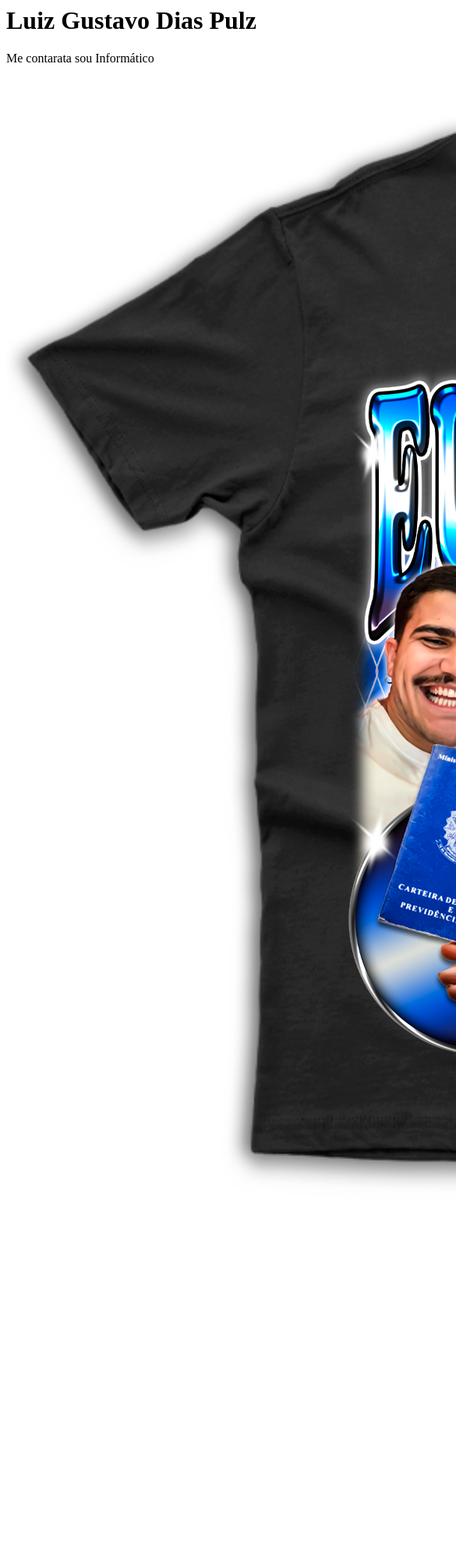
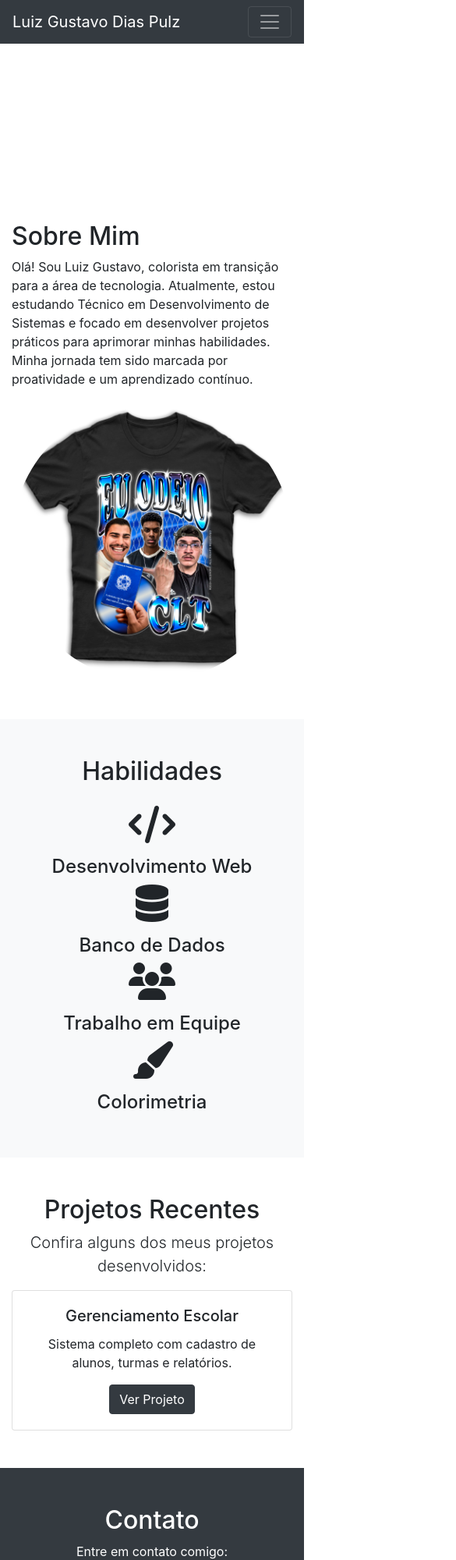
Before and after one commit to luizGDpulz/luizGDpulz.github.io, a plain HTML site: page index.html in a window 390 px wide. Shown: the top 2000 px of the page at 78% size, 585 px wide, since content can reach past the window. Before the commit the page ends 1608 px from the top, so only its background shows below. Drawn offline with nearby package versions, Linux system fonts and the light colour scheme.

Commit message:
Update index.html

```diff
--- a/index.html
+++ b/index.html
@@ -1,3 +1,113 @@
-<h1>Luiz Gustavo Dias Pulz</h1>
-<p>Me contarata sou Informático</p>
-<img src="./odeioCLT.png" alt="odeioCLT">
+<!DOCTYPE html>
+<html lang="pt-br">
+<head>
+    <meta charset="UTF-8">
+    <meta name="viewport" content="width=device-width, initial-scale=1.0">
+    <title>Portfólio | Luiz Gustavo Dias Pulz</title>
+    <!-- Bootstrap CSS -->
+    <link href="https://stackpath.bootstrapcdn.com/bootstrap/4.5.2/css/bootstrap.min.css" rel="stylesheet">
+    <!-- Custom CSS -->
+    <link rel="stylesheet" href="styles.css">
+    <!-- FontAwesome for Icons -->
+    <script src="https://kit.fontawesome.com/a076d05399.js" crossorigin="anonymous"></script>
+</head>
+<body>
+    <!-- Navbar -->
+    <nav class="navbar navbar-expand-lg navbar-dark bg-dark">
+        <a class="navbar-brand" href="#">Luiz Gustavo Dias Pulz</a>
+        <button class="navbar-toggler" type="button" data-toggle="collapse" data-target="#navbarNav" aria-controls="navbarNav" aria-expanded="false" aria-label="Toggle navigation">
+            <span class="navbar-toggler-icon"></span>
+        </button>
+        <div class="collapse navbar-collapse" id="navbarNav">
+            <ul class="navbar-nav ml-auto">
+                <li class="nav-item"><a class="nav-link" href="#about">Sobre</a></li>
+                <li class="nav-item"><a class="nav-link" href="#skills">Habilidades</a></li>
+                <li class="nav-item"><a class="nav-link" href="#portfolio">Projetos</a></li>
+                <li class="nav-item"><a class="nav-link" href="#contact">Contato</a></li>
+            </ul>
+        </div>
+    </nav>
+
+    <!-- Header -->
+    <header class="text-center text-white d-flex align-items-center justify-content-center" id="header">
+        <div class="container">
+            <h1 class="animated fadeIn">Bem-vindo ao Meu Portfólio!</h1>
+            <p class="lead animated fadeIn delay-1s">Desenvolvedor de Sistemas & Apaixonado por Tecnologia</p>
+        </div>
+    </header>
+
+    <!-- About Section -->
+    <section id="about" class="py-5">
+        <div class="container">
+            <div class="row">
+                <div class="col-md-6">
+                    <h2>Sobre Mim</h2>
+                    <p>Olá! Sou Luiz Gustavo, colorista em transição para a área de tecnologia. Atualmente, estou estudando Técnico em Desenvolvimento de Sistemas e focado em desenvolver projetos práticos para aprimorar minhas habilidades. Minha jornada tem sido marcada por proatividade e um aprendizado contínuo.</p>
+                </div>
+                <div class="col-md-6 text-center">
+                    <img src="./odeioCLT.png" class="img-fluid rounded-circle" alt="odeioCLT">
+                </div>
+            </div>
+        </div>
+    </section>
+
+    <!-- Skills Section -->
+    <section id="skills" class="bg-light py-5">
+        <div class="container text-center">
+            <h2>Habilidades</h2>
+            <div class="row mt-4">
+                <div class="col-md-3 col-sm-6">
+                    <i class="fas fa-code fa-3x mb-3"></i>
+                    <h4>Desenvolvimento Web</h4>
+                </div>
+                <div class="col-md-3 col-sm-6">
+                    <i class="fas fa-database fa-3x mb-3"></i>
+                    <h4>Banco de Dados</h4>
+                </div>
+                <div class="col-md-3 col-sm-6">
+                    <i class="fas fa-users fa-3x mb-3"></i>
+                    <h4>Trabalho em Equipe</h4>
+                </div>
+                <div class="col-md-3 col-sm-6">
+                    <i class="fas fa-paint-brush fa-3x mb-3"></i>
+                    <h4>Colorimetria</h4>
+                </div>
+            </div>
+        </div>
+    </section>
+
+    <!-- Portfolio Section -->
+    <section id="portfolio" class="py-5">
+        <div class="container text-center">
+            <h2>Projetos Recentes</h2>
+            <p class="lead">Confira alguns dos meus projetos desenvolvidos:</p>
+            <div class="row">
+                <div class="col-md-4">
+                    <div class="card">
+                        <div class="card-body">
+                            <h5 class="card-title">Gerenciamento Escolar</h5>
+                            <p class="card-text">Sistema completo com cadastro de alunos, turmas e relatórios.</p>
+                            <a href="https://github.com/seuprojeto" class="btn btn-dark">Ver Projeto</a>
+                        </div>
+                    </div>
+                </div>
+                <!-- Adicione mais projetos aqui -->
+            </div>
+        </div>
+    </section>
+
+    <!-- Contact Section -->
+    <section id="contact" class="bg-dark text-white py-5">
+        <div class="container text-center">
+            <h2>Contato</h2>
+            <p>Entre em contato comigo:</p>
+            <p>Email: <a href="mailto:email@exemplo.com" class="text-white">email@exemplo.com</a></p>
+            <p>Telefone: (XX) XXXXX-XXXX</p>
+        </div>
+    </section>
+
+    <!-- Bootstrap JS, Popper.js, and jQuery -->
+    <script src="https://code.jquery.com/jquery-3.5.1.min.js"></script>
+    <script src="https://stackpath.bootstrapcdn.com/bootstrap/4.5.2/js/bootstrap.min.js"></script>
+</body>
+</html>
```
